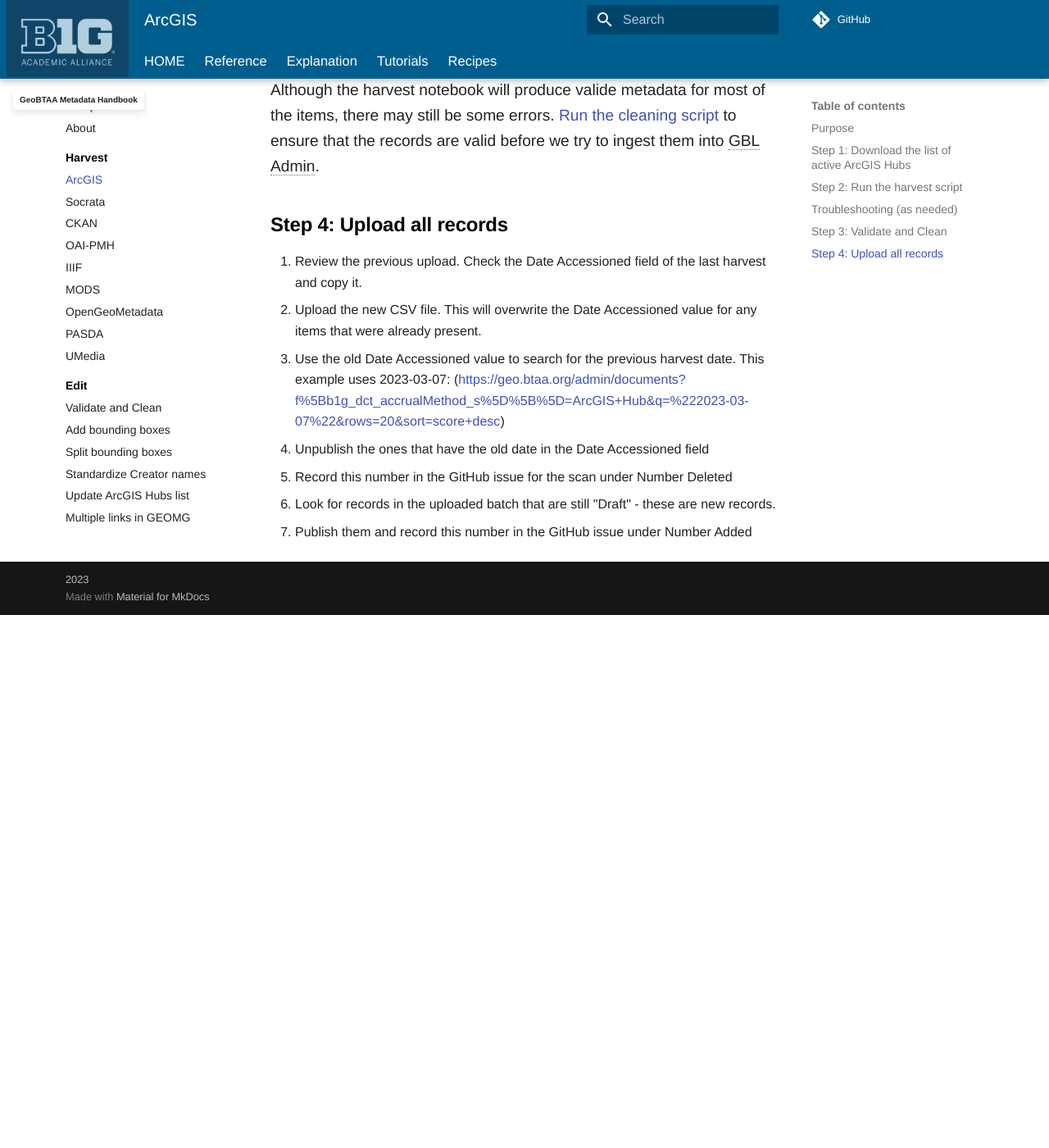
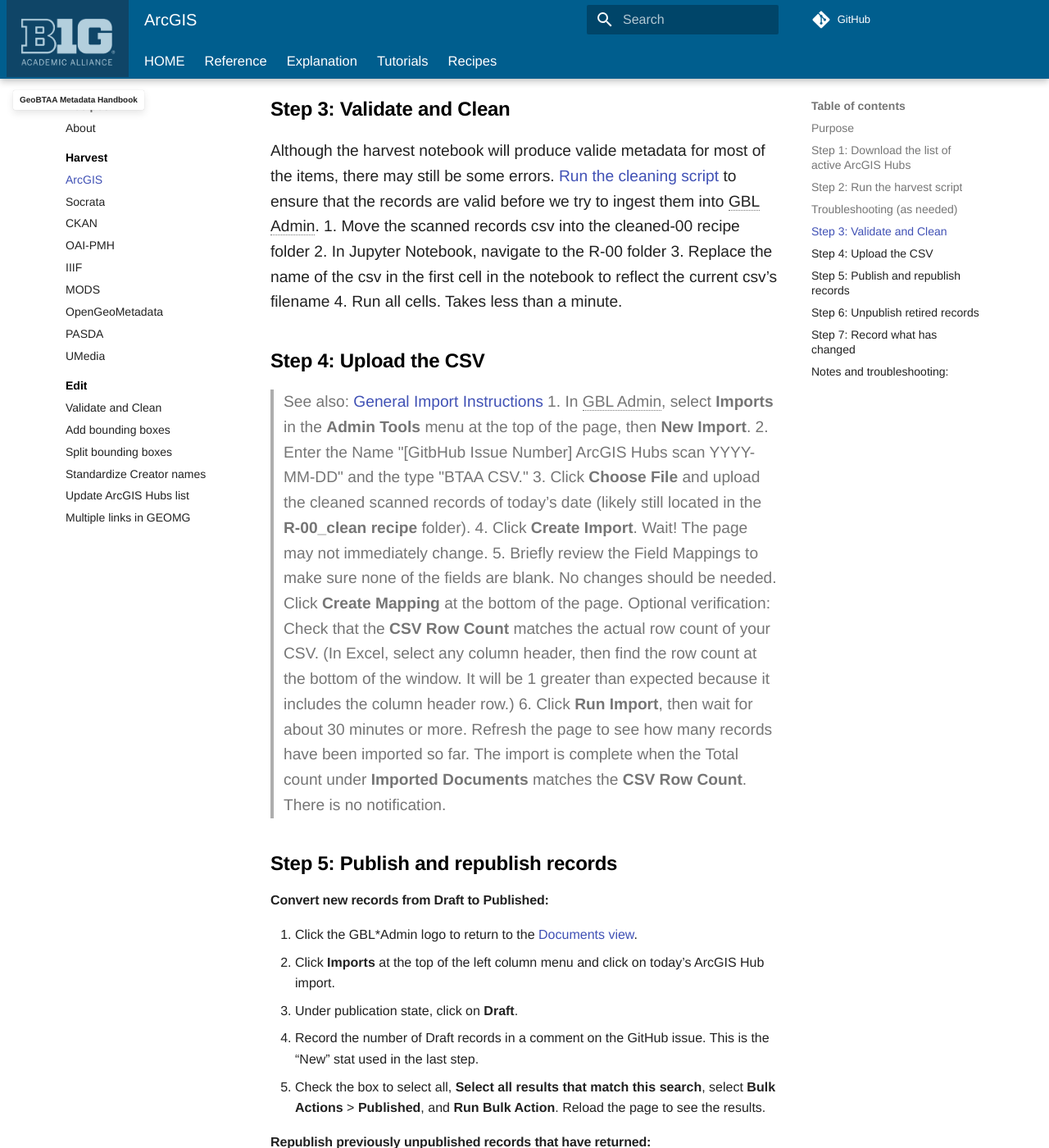
Before and after one commit to geobtaa/metadata, an MkDocs documentation site: the page built from docs/recipes/R-01_arcgis-hubs.md, in a window 1280 px wide and 1400 px high, scrolled down 2913 px. Shown: the whole window at 82% size. Built offline with MkDocs 1.6.1 and Material for MkDocs 9.7.7, drawn with Linux system fonts in a browser that asks for light colours; some web fonts are replaced; comment, search, counter and statistics services are not loaded; before the commit the page ends 3663 px from its top, so only the background shows below that; some of the changed text lies outside the part shown.

Commit message:
first documentation update for the archubs recipe

```diff
--- a/docs/recipes/R-01_arcgis-hubs.md
+++ b/docs/recipes/R-01_arcgis-hubs.md
@@ -43,24 +43,21 @@
 
 1. Go to the Admin (https://geo.btaa.org/admin) dashboard
 2. Filter for items with these parameters:
-  	 - Resource Class: Websites
-  	 - Accrual Method: DCAT US 1.1
+	 - Resource Class: Websites
+	 - Accrual Method: DCAT US 1.1
 3. Select all the results and click Export -> CSV
 4. Download the CSV and rename it `arcHubs.csv`
 
 
 
 !!! info
-
-	Exporting from GBL Admin will produce a CSV containing all of the metadata associated with each Hub. For this recipe, the only fields used are:
-
-	* **ID**: Unique code assigned to each portal. This is transferred to the "Is Part Of" field for each dataset.
-	* **Title**: The name of the Hub. This is transferred to the "Provider" field for each dataset
-	* **Publisher**: The place or administration associated with the portal. This is applied to the title in each dataset in brackets
-	* **Spatial Coverage**: A list of place names. These are transferred to the Spatial Coverage for each dataset
-	* **Member Of**: a larger collection level record. Most of the Hubs are either part of our [Government Open Geospatial Data Collection](https://geo.btaa.org/catalog/ba5cc745-21c5-4ae9-954b-72dd8db6815a) or the [Research Institutes Geospatial Data Collection](https://geo.btaa.org/catalog/b0153110-e455-4ced-9114-9b13250a7093)
-
-	However, it is not necessary to take extra time and manually remove the extra fields, because the Jupyter Notebook code will ignore them.
+>Exporting from GBL Admin will produce a CSV containing all of the metadata associated with each Hub. For this recipe, the only fields used are:
+>- **ID**: Unique code assigned to each portal. This is transferred to the "Is Part Of" field for each dataset.
+>- **Title**: The name of the Hub. This is transferred to the "Provider" field for each dataset
+>- **Publisher**: The place or administration associated with the portal. This is applied to the title in each dataset in brackets
+>- **Spatial Coverage**: A list of place names. These are transferred to the Spatial Coverage for each dataset
+>- **Member Of**: a larger collection level record. Most of the Hubs are either part of our [Government Open Geospatial Data Collection](https://geo.btaa.org/catalog/ba5cc745-21c5-4ae9-954b-72dd8db6815a) or the [Research Institutes Geospatial Data Collection](https://geo.btaa.org/catalog/b0153110-e455-4ced-9114-9b13250a7093)
+> However, it is not necessary to take extra time and manually remove the extra fields, because the Jupyter Notebook code will ignore them.
 
 -------------------
 
@@ -97,14 +94,62 @@
 ## Step 3: Validate and Clean
 
 Although the harvest notebook will produce valide metadata for most of the items, there may still be some errors. [Run the cleaning script](clean.md) to ensure that the records are valid before we try to ingest them into GBL Admin.
+1. Move the scanned records csv into the cleaned-00 recipe folder
+2. In Jupyter Notebook, navigate to the R-00 folder
+3. Replace the name of the csv in the first cell in the notebook to reflect the current csv’s filename
+4. Run all cells. Takes less than a minute.
 
+## Step 4: Upload the CSV
+>See also: [General Import Instructions](https://gin.btaa.org/geoblacklight_admin_docs/import/)
+1. In GBL Admin, select **Imports** in the **Admin Tools** menu at the top of the page, then **New Import**.
+2. Enter the Name "[GitbHub Issue Number] ArcGIS Hubs scan YYYY-MM-DD" and the type "BTAA CSV."
+3. Click **Choose File** and upload the cleaned scanned records of today’s date (likely still located in the **R-00_clean recipe** folder).
+4. Click **Create Import**. Wait! The page may not immediately change.
+5. Briefly review the Field Mappings to make sure none of the fields are blank. No changes should be needed. Click **Create Mapping** at the bottom of the page.
+>	Optional verification: Check that the **CSV Row Count** matches the actual row count of your CSV. (In Excel, select any column header, then find the row count at the bottom of the window. It will be 1 greater than expected because it includes the column header row.)
+6. Click **Run Import**, then wait for about 30 minutes or more. Refresh the page to see how many records have been imported so far. The import is complete when the Total count under **Imported Documents** matches the **CSV Row Count**. There is no notification.
 
-## Step 4: Upload all records
+## Step 5: Publish and republish records
+#### Convert new records from Draft to Published:
+1. Click the GBL*Admin logo to return to the [Documents view](https://geo.btaa.org/admin/documents).
+2. Click **Imports** at the top of the left column menu and click on today’s ArcGIS Hub import.
+3. Under publication state, click on **Draft**.
+4. Record the number of Draft records in a comment on the GitHub issue. This is the “New” stat used in the last step.
+5. Check the box to select all, **Select all results that match this search**, select **Bulk Actions** > **Published**, and **Run Bulk Action**. Reload the page to see the results.
+#### Republish previously unpublished records that have returned:
+1. Return to the [Documents view](https://geo.btaa.org/admin/documents), click on Imports, and select today’s import.
+2. Under publication state, click on Unpublished.
+	- These are items that were found in past scans, then not found and therefore removed in subsequent scans, but have now been found once again in today’s scan.
+3. In a comment on the GitHub issue, record the number of unpublished records. This is the “Republished” stat used in the last step.
+4. Check the box to select all, Select all results that match this search, and select Bulk Actions > Published, Run Bulk Action. Again, reload the page to see the results.
+5. Return to the [Documents view](https://geo.btaa.org/admin/documents), click on Imports, and select today’s import.
+6. Under **Publication State**, confirm that “published” is now the only category and that the number of records matches the row count of your CSV upload.
+7. Click the red X next to the title of today’s important so that all records are shown.
 
-1. Review the previous upload. Check the Date Accessioned field of the last harvest and copy it.
-2. Upload the new CSV file. This will overwrite the Date Accessioned value for any items that were already present.
-3. Use the old Date Accessioned value to search for the previous harvest date. This example uses 2023-03-07: (https://geo.btaa.org/admin/documents?f%5Bb1g_dct_accrualMethod_s%5D%5B%5D=ArcGIS+Hub&q=%222023-03-07%22&rows=20&sort=score+desc)
-4. Unpublish the ones that have the old date in the Date Accessioned field
-5. Record this number in the GitHub issue for the scan under Number Deleted
-6. Look for records in the uploaded batch that are still "Draft" - these are new records.
-7. Publish them and record this number in the GitHub issue under Number Added
+## Step 6: Unpublish retired records
+
+>The purpose of this step is to unpublish from the Geoportal any records that have been removed from their source hub by their owners. When an existing record is found and imported in a new scan, its Date Accessioned is updated. We want to keep records found in the most recent two scans (including today's) but unpublish everything older than that. This should remove intentionally retired records but leave any that were just temporarily unavailable.
+
+1. If you're not there already, return to the [Documents view](https://geo.btaa.org/admin/documents) so you're viewing *all* records. Scroll down to **Accrual Method** and click **ArcGIS Hub**.
+2. Click **Published** under **Publication State** to see all published Hub records.
+3. Under **Date Accessioned**, identify any results with a date earlier than the two most recent dates, including today's. (There might be only one or none). Note that they are sorted by number of records, not by date!
+4. In a comment on the GitHub issue, record the total number of records on those earlier dates as “Retired.”
+5. For each of these earlier dates: Select the date, check the box to select all records, click **Select all results that match this search**, select **Bulk Actions** > **Unpublished**, and click **Run Bulk Action**. Again, reload the page to see the results.
+>If you see weird behavior during this step, scroll down to “Notes and Troubleshooting”
+
+## Step 7: Record what has changed
+1. Optional but helpful: save your GitHub comment with the numbers you recorded of new, republished, and retired records.
+2. Mandatory: In the right sidebar, expand **Collections** under **Projects**. Put the sum of new + republished in the **Records Added** field, and fill in the **Records Retired** field.
+>This information gets exported and added to a monthly report to showcase the way our collection fluctuates. As a general rule of thumb, the total change in records shouldn’t be much more than 100 - if it’s a lot more, try to evaluate why or ask for help.
+
+## Notes and troubleshooting:
+- Sometimes records will appear in the list that you get when you click “published” under publication state and then click the older date accessioned saved queries, but when viewed in the results list, have a red “unpublished” label. (this mismatch can also happen in reverse - if something’s unpublished but you can’t publish it, or if there are any other records are not updated and syncing)
+- The record lives in 2 places: admin (database - back end) and geoportal (solr - front end). If it’s corrupted, it “freezes” in the front end. No changes you make to it will apply, and it may display incorrect values.
+- This is almost always because of the bounding box, but it can also be because of the date range.
+To resolve:
+1. Click on the record title
+2. Click under “admin view”
+3. Scroll down to the Spatial section and either clear or fix the Bounding Box and Geometry fields.
+	- If you don't know the correct values, it's fine to leave both fields blank.
+	- If you're going to add corrected values, it's fine to just fill in the Bounding Box field. When you click save, it will automatically generate the geometry based on the bounding box.
+	- If you know the specific geometry that should applied, you can add it, but it's not important.
```
